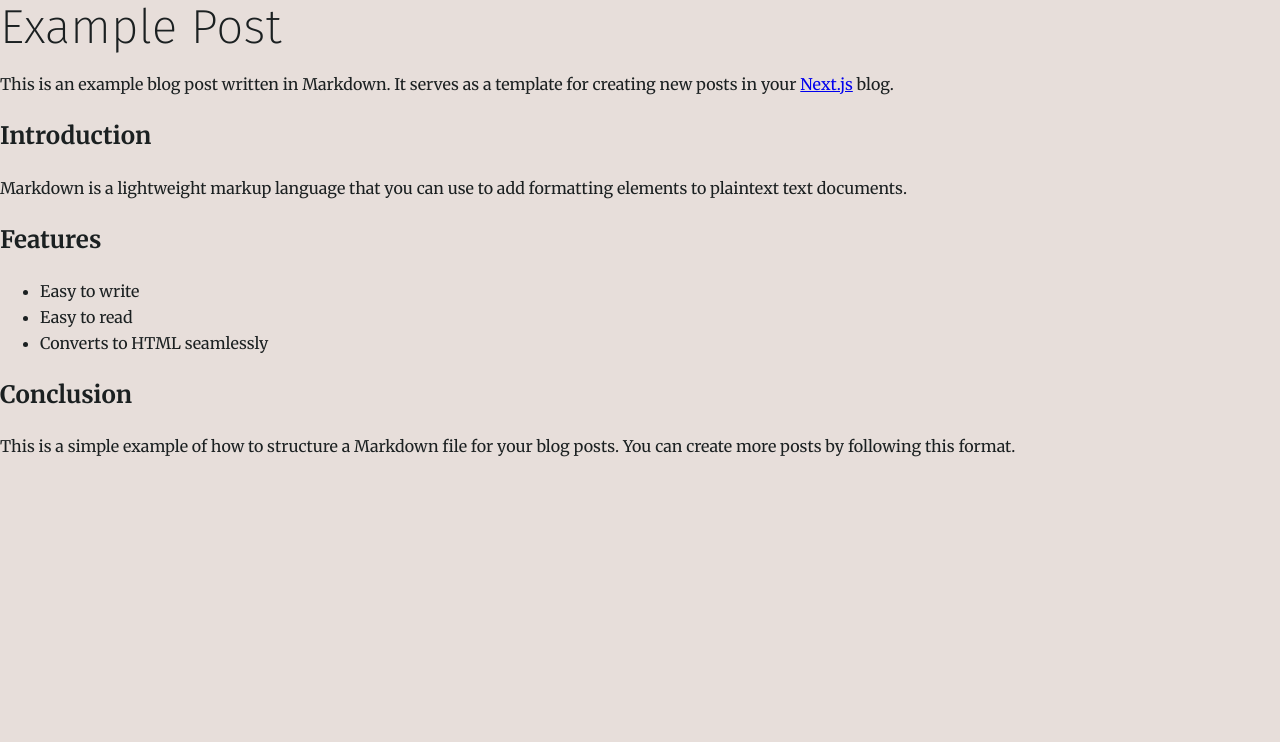
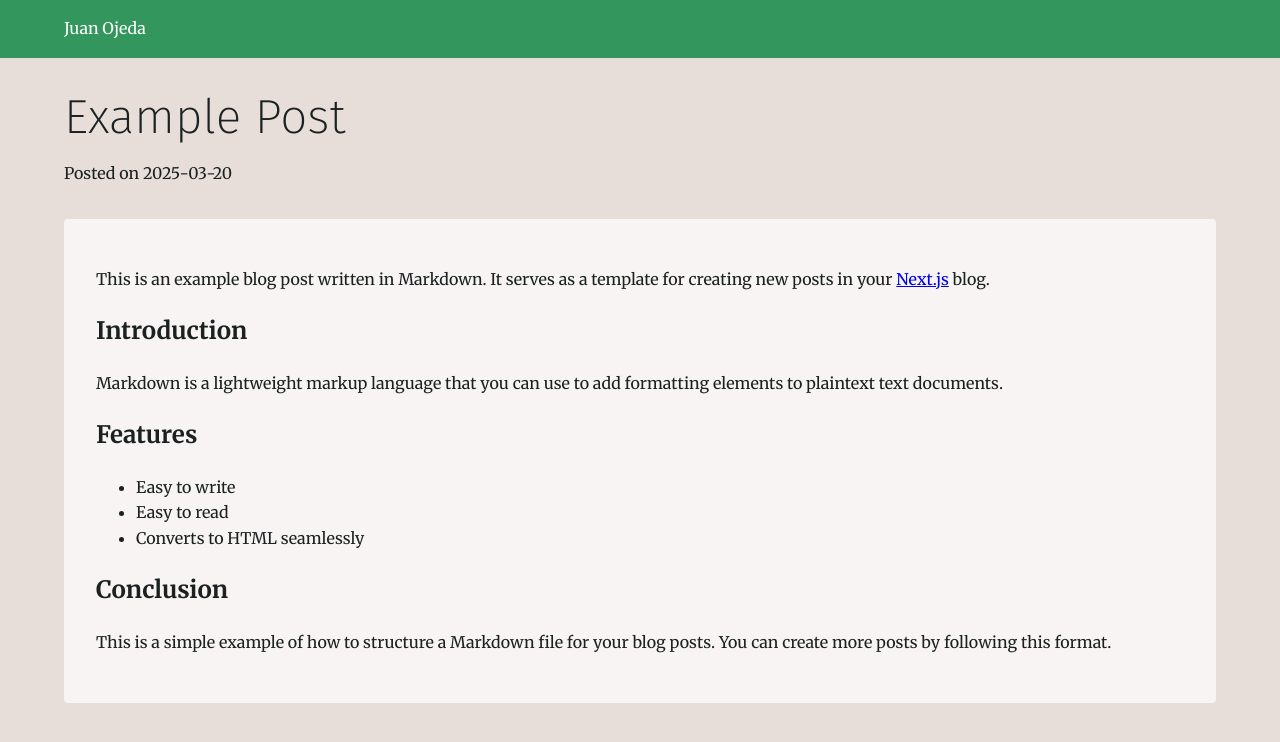
Before and after one commit to juanojeda/blog, a Next.js app: page /posts/example-post in a window 1280 px wide. Shown: the top 742 px of the page. Built offline with nearby package versions, Linux system fonts and the light colour scheme; what @mui/material-nextjs would draw is missing.

Commit message:
basic layout and styling for a post

```diff
--- a/src/app/HomePage.tsx
+++ b/src/app/HomePage.tsx
@@ -5,7 +5,6 @@ import Link from "@mui/material/Link";
 export default function HomePage({ posts }) {
   return (
     <div>
-      <Typography variant="h1">My Blog</Typography>
       <ul>
         {posts.map((post) => (
           <li key={post.slug}>
--- a/src/app/layout.tsx
+++ b/src/app/layout.tsx
@@ -1,7 +1,7 @@
 import {firaCode, firaSans, merriweather} from '@/components/fonts/fonts';import { ThemeProvider } from '@mui/material/styles';
 import {AppRouterCacheProvider} from "@mui/material-nextjs/v15-appRouter"
 import theme from '@/app/theme';
-import { CssBaseline } from '@mui/material';
+import { AppBar, Box, Container, CssBaseline, Link, Typography } from '@mui/material';
 
 const fontClasses = [
   firaSans.variable,
@@ -20,7 +20,24 @@ export default function RootLayout({
         <AppRouterCacheProvider>
           <ThemeProvider theme={theme}>
             <CssBaseline />
-            {children}
+            <AppBar elevation={0} position="static" sx={{
+              py: 2,
+            }}>
+              <Container>
+                <Typography component="h1" variant="body1">
+                  <Link href="/" underline="none" color="inherit">
+                    Juan Ojeda
+                  </Link>
+                </Typography>
+              </Container>
+            </AppBar>
+            <Box sx={{
+              my: 4,
+            }}>
+              <Container>
+                {children}
+              </Container>
+            </Box>
           </ThemeProvider>
         </AppRouterCacheProvider>
       </body>
--- a/src/app/posts/[slug]/PostLayout.tsx
+++ b/src/app/posts/[slug]/PostLayout.tsx
@@ -1,12 +1,21 @@
 "use client";
+import { Box, Paper } from "@mui/material";
 import Typography from "@mui/material/Typography";
 
 const PostLayout = ({ frontmatter, children }: { frontmatter: any; children: React.ReactNode }) => {
   return (
-    <article>
-      <Typography variant="h1">{frontmatter.title}</Typography>
-      {children}
-    </article>
+    <Box component={'article'}>
+      <Box sx={{  mb: 4 }}>
+        <Typography variant="h1">{frontmatter.title}</Typography>
+        <Typography variant="body1">Posted on {frontmatter.date}</Typography>
+      </Box>
+      <Paper sx={{
+        py:4,
+        px:4,
+      }} elevation={0} >
+        {children}
+      </Paper>
+    </Box>
   );
 };
 
--- a/src/app/theme.ts
+++ b/src/app/theme.ts
@@ -57,11 +57,14 @@ const theme = createTheme({
       fontFamily: FIRA_SANS,
       fontSize: "2.986rem",
       lineHeight: 1.167,
+      marginBottom: "1rem",
     },
     h2: {
       fontFamily: FIRA_SANS,
       fontSize: "2.488rem",
       lineHeight: 1.167,
+      marginBottom: "1rem",
+      marginTop: "1rem",
     },
     h3: {
       fontFamily: FIRA_SANS,
```
